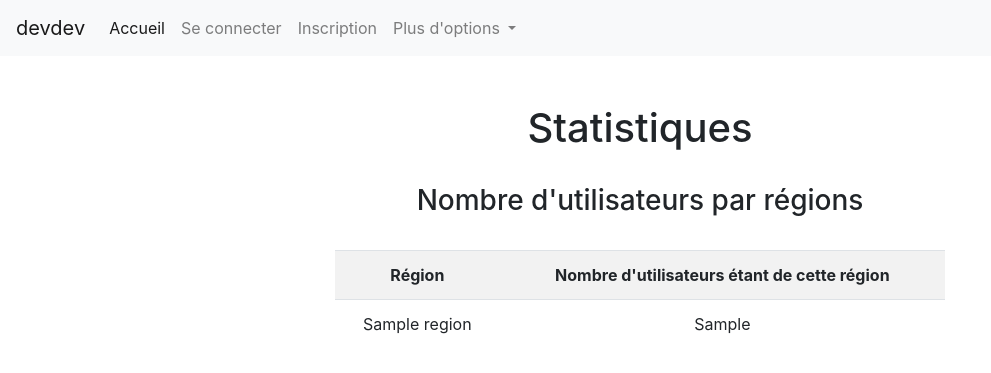
After one commit to saminaminaa/ppe, a PHP site: template src/vue/regions.html.twig in a window 1280 px wide. The commit adds this page. Shown: the top 373 px of the page, without its empty margins (0-991 px from the left). Run offline with PHP 8.4, Linux system fonts and the light colour scheme; the template is opened without the code that fills it: most values are stand-ins (such as "Sample title", 1, 10 or a date in 2020); some libraries are stand-ins or nearby versions.

Commit message:
regions en js + statistiques regions

```diff
--- a/src/config/routing.php
+++ b/src/config/routing.php
@@ -18,6 +18,7 @@ function getPage($db){
     $lesPages['mentionlegales']="actionMentionlegales;0";
     $lesPages['statistique']="actionStatistique;0";
     $lesPages['utilisateur-modif']="actionModifUtilisateur;0";
+    $lesPages['regions']="actionRegion;0";
 
   if ($db != NULL) {
         if (isset($_GET['page'])) {  #pr ne pas tt afficher sur la page d'accueil
--- a/src/controleur/_controleur.php
+++ b/src/controleur/_controleur.php
@@ -9,4 +9,5 @@
     require_once 'controleur_mdpoublie.php';
     require_once 'controleur_reimdp.php';
     require_once 'controleur_statistique.php';
+    require_once 'controleur_region.php';
 ?>
--- a/src/controleur/controleur_inscription.php
+++ b/src/controleur/controleur_inscription.php
@@ -11,6 +11,7 @@ function actionInscription($twig, $db) {
         $role = $_POST['role'];
         $departement = $_POST['departements'];
         $commune = $_POST['communes'];
+        $region = $_POST['regions'];
 
         $form['valide'] = true;
         if ($inputPassword != $inputPassword2) {
@@ -20,7 +21,7 @@ function actionInscription($twig, $db) {
             $unique = uniqid();
             $datejour = date("Y-m-d");
             $utilisateur = new Utilisateur($db);  //pr mettre en memoire la variable utilisateur
-            $exec = $utilisateur->insert($inputEmail, password_hash($inputPassword, PASSWORD_DEFAULT), $role, $nom, $prenom, 0, $unique, $datejour, 0, $departement, $commune);  //on lui donne different parametre récupéré dans le formulaire (methode insert(définie dans la classe))
+            $exec = $utilisateur->insert($inputEmail, password_hash($inputPassword, PASSWORD_DEFAULT), $role, $nom, $prenom, 0, $unique, $datejour, 0, $departement, $commune, $region);  //on lui donne different parametre récupéré dans le formulaire (methode insert(définie dans la classe))
             if (!$exec) {   //si l'execution a échoué                        //password_hash pr hacher le mdp
                 $form['valide'] = false;
                 $form['message'] = 'Problème d\'insertion dans la table utilisateur ';
--- a/src/vue/base.html.twig
+++ b/src/vue/base.html.twig
@@ -31,7 +31,8 @@
                             <li class="nav-item"><a class="nav-link" href="index.php?page=deconnexion">Se déconnecter</a></li>
                                 {%if session.role == 1 %}
                                 <li class="nav-item"><a class="nav-link" href="index.php?page=listeutilisateur">Liste des utilisateurs</a></li>
-                                <li class="nav-item"><a class="nav-link" href="index.php?page=statistique">Statistique</a></li>
+                                <li class="nav-item"><a class="nav-link" href="index.php?page=statistique">Statistiques roles</a></li>
+                                <li class="nav-item"><a class="nav-link" href="index.php?page=regions">Statistiques régions</a></li>
                                 {% endif %}
                             {% else %}
                             <li class="nav-item"><a class="nav-link" href="index.php?page=connexion">Se connecter</a></li>
--- a/src/vue/inscription.html.twig
+++ b/src/vue/inscription.html.twig
@@ -42,6 +42,9 @@
                 <option value="1">Developpeur</option>
                 <option value="2">Administrateur</option>
             </select>
+            <select class="form-control" name="regions" id="regions">
+                <option value='0'>Votre région</option>
+            </select>
             <select class="form-control" name="departements" id="departements">
                 <option value='0'>Votre département</option>
             </select>
--- /dev/null
+++ b/src/vue/regions.html.twig
@@ -0,0 +1,32 @@
+{% extends "base.html.twig" %}
+{% block style %}<link href="css/style-signin.css" rel="stylesheet"> {% endblock %}
+{% block title %} {{parent()}} Statistique {% endblock %}
+
+{% block contenu %}
+
+
+<br><br>
+<div class="panel panel-default" style="text-align: center">
+    <!-- Default panel contents -->
+    <h1>Statistiques</h1>
+    <br>
+    <h3>Nombre d'utilisateurs par régions</h3><br>
+  <!-- Table -->
+  <div class="table-responsive">
+      <table class="table table-hover table-striped">
+          <tr><th>Région</th><th>Nombre d'utilisateurs étant de cette région</th></th></tr>
+
+
+  {% for u in liste %}
+
+      <tr><td>{{u.region}}</td><td>{{u.NbrUser}}</td></tr>
+
+  {% endfor %}
+
+
+
+
+  </table>
+  </div>
+</div>
+ {% endblock %}
```
Also changed, not shown: src/controleur/controleur_region.php (added, +10 -0 lines), src/modele/class_utilisateur.php (+14 -3 lines), web/js/script.js (+40 -3 lines).
